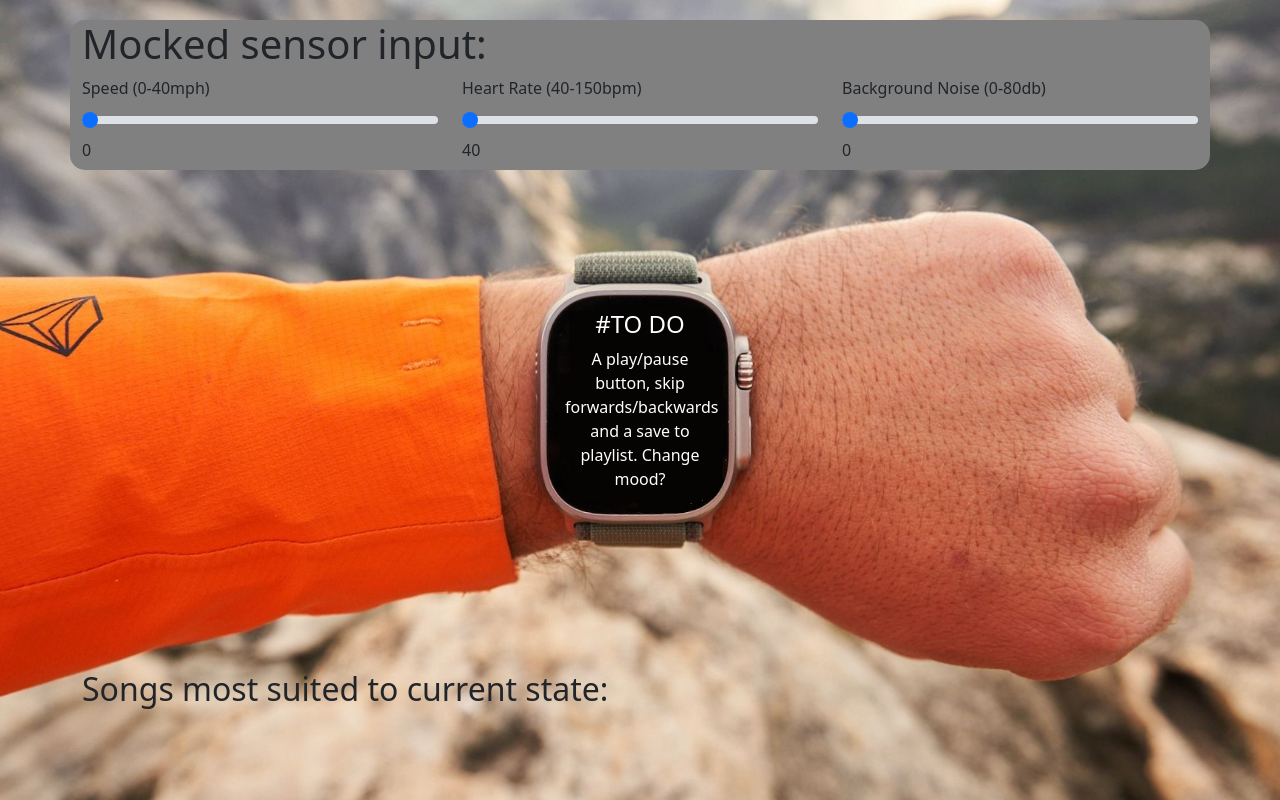
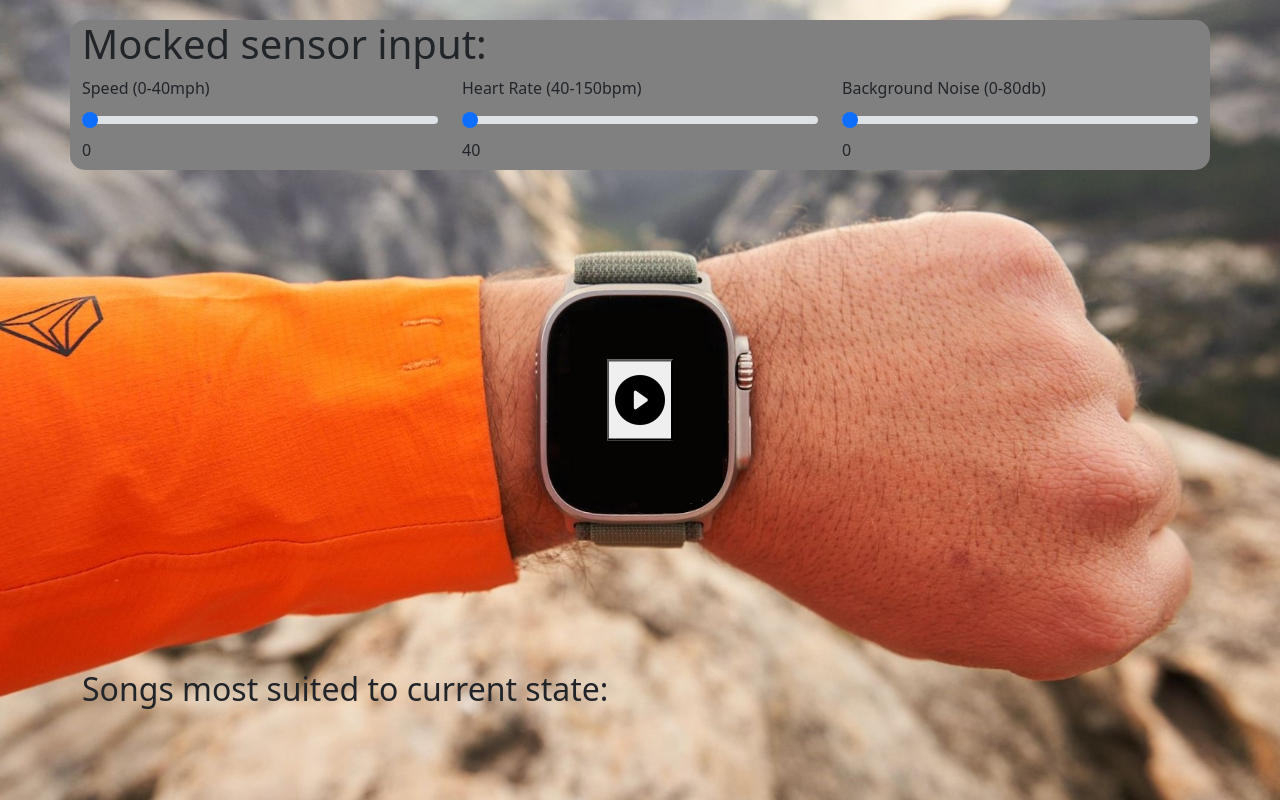
Before and after one commit to LukeZug/wheeltunes, a Django app: template wheeltunes/templates/wheeltunes_app/sliders_determine_song.html in a window 1280 px wide. Run offline with Django 3.2, Linux system fonts and the light colour scheme; the template is opened without the code that fills it, so the values that code supplies are empty.

Commit message:
made a play button

```diff
--- a/wheeltunes/templates/wheeltunes_app/sliders_determine_song.html
+++ b/wheeltunes/templates/wheeltunes_app/sliders_determine_song.html
@@ -31,9 +31,9 @@
         </div>
 
         <div id="watch-screen">
-            <h4> #TO DO </h4>
-            A play/pause button, skip forwards/backwards and a save to playlist. Change mood?
-
+            <form>
+                <button type="submit" ><i class="bi bi-play-circle-fill"></i></button>
+            </form>
         </div>
 
         <div id="changes">
@@ -65,6 +65,10 @@
             border-radius: 15px;
         }
 
+        button{
+            font-size: 50px;
+        }
+
     </style>
 
 {% endblock %}
--- a/wheeltunes/wheeltunes_app/views.py
+++ b/wheeltunes/wheeltunes_app/views.py
@@ -48,6 +48,7 @@ def sliders(request):
     else:
         # If we have sensor data (and songs), then pick the songs in a way where
         # songs are most aligned with the users' heart rate, speed, and background noise.
+        print(request)
         context_dict = generate_sliders_page()
         return render(request, 'wheeltunes_app/sliders_determine_song.html', context=context_dict)
 
```
